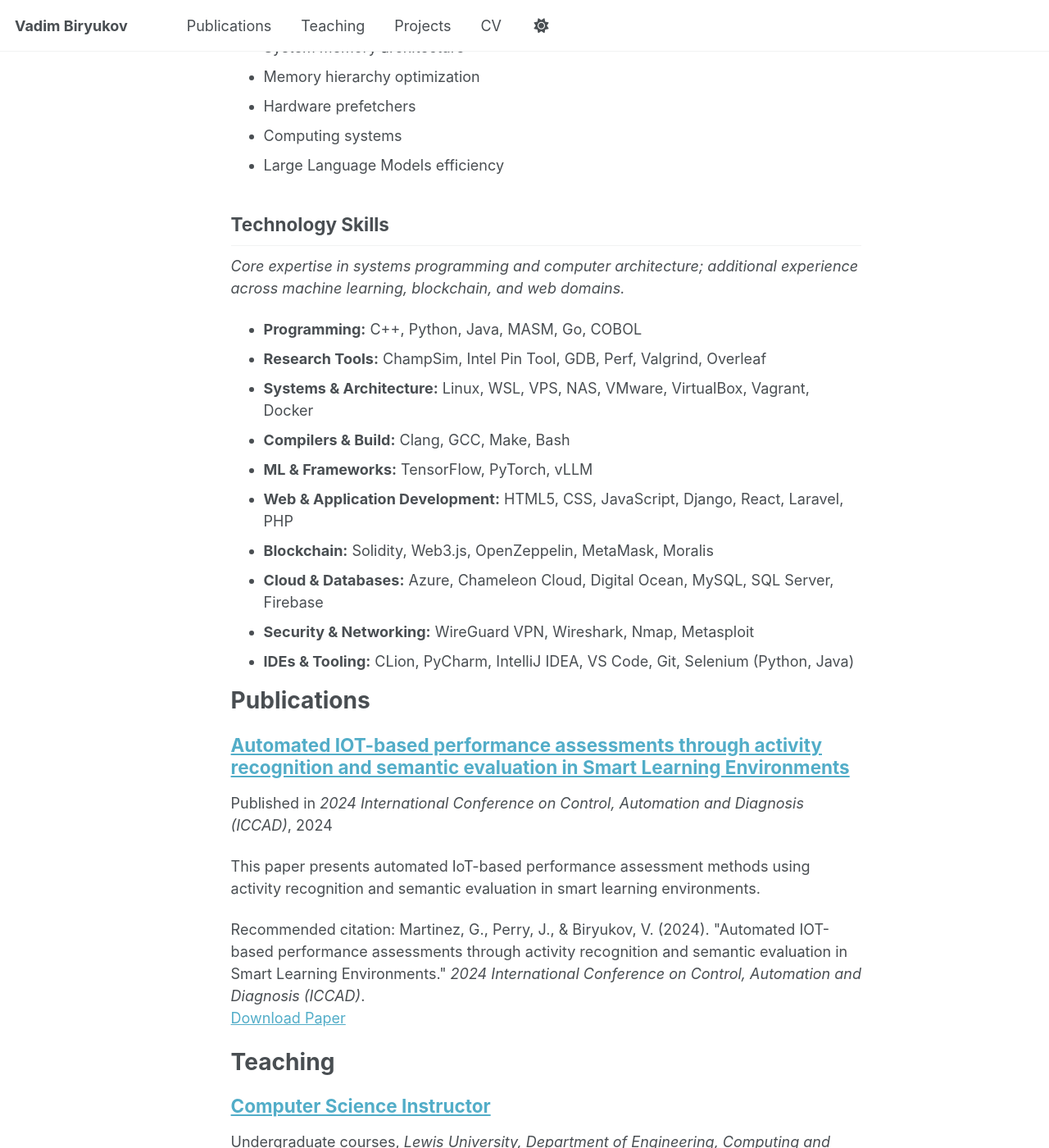
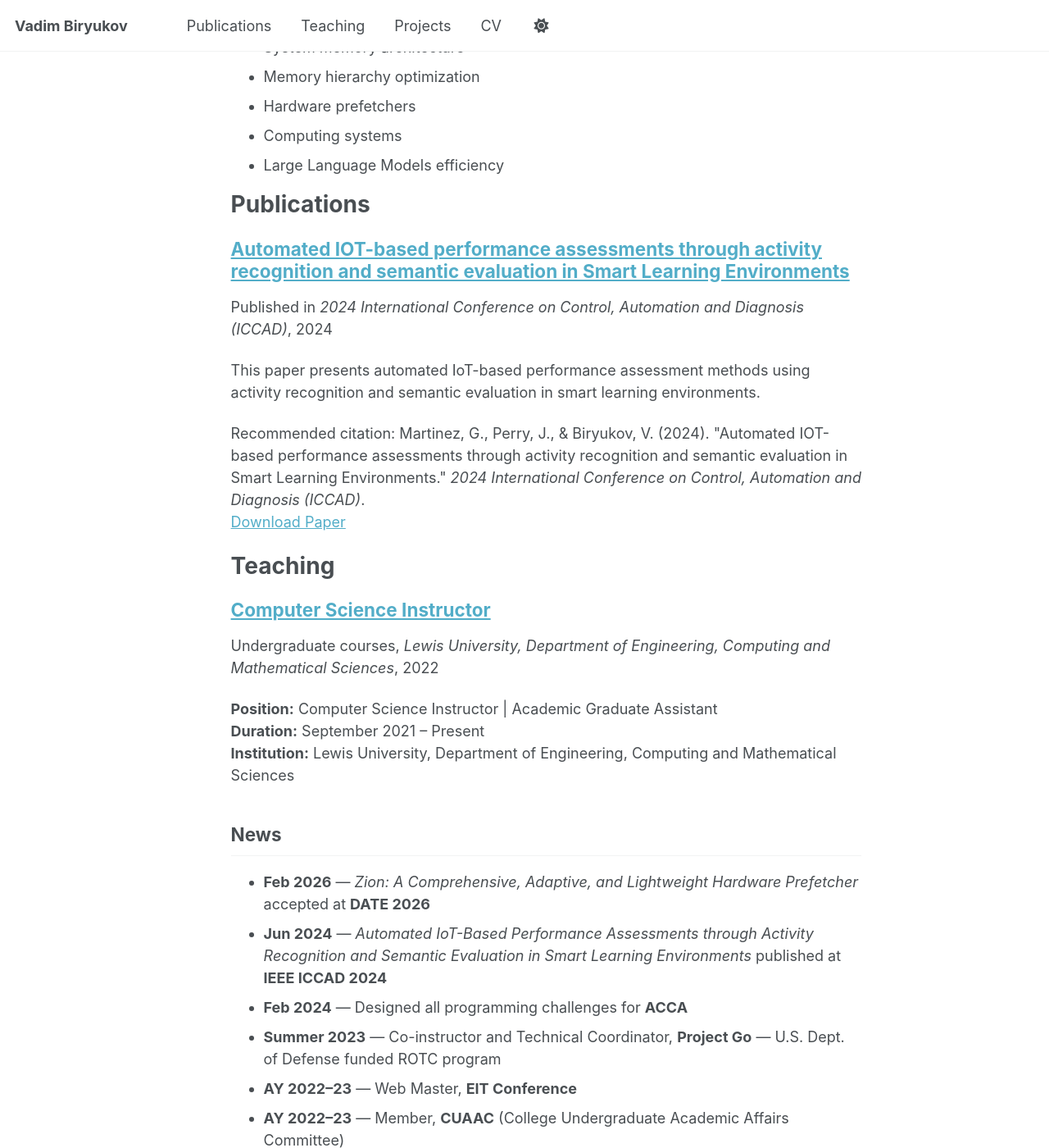
Before and after one commit to VadimBir/VadimBir.github.io, a Jekyll site: the page built from _pages/about.md, in a window 1280 px wide and 1400 px high, scrolled down 496 px. Shown: the whole window at 82% size. Built offline with Jekyll 4.4.1, drawn with Linux system fonts in a browser that asks for light colours; some of the changed text lies outside the part shown.

Commit message:
Update the Information Upto Date Feb 2026

```diff
--- a/_pages/about.md
+++ b/_pages/about.md
@@ -67,26 +67,6 @@ I am a <b>Computer Science Instructor</b> at Department of Engineering, Computin
 * Large Language Models efficiency
 
 
-## Technology Skills
-*Core expertise in systems programming and computer architecture;
-additional experience across machine learning, blockchain, and web domains.*
-
-* **Programming:** C++, Python, Java, MASM, Go, COBOL
-* **Research Tools:** ChampSim, Intel Pin Tool, GDB, Perf, Valgrind, Overleaf
-* **Systems & Architecture:** Linux, WSL, VPS, NAS, VMware, VirtualBox, Vagrant, Docker
-* **Compilers & Build:** Clang, GCC, Make, Bash
-* **ML & Frameworks:** TensorFlow, PyTorch, vLLM
-* **Web & Application Development:** HTML5, CSS, JavaScript, Django, React, Laravel, PHP
-* **Blockchain:** Solidity, Web3.js, OpenZeppelin, MetaMask, Moralis
-* **Cloud & Databases:** Azure, Chameleon Cloud, Digital Ocean, MySQL, SQL Server, Firebase
-* **Security & Networking:** WireGuard VPN, Wireshark, Nmap, Metasploit
-* **IDEs & Tooling:** CLion, PyCharm, IntelliJ IDEA, VS Code, Git, Selenium (Python, Java)
-<!-- **Web & Blockchain Technologies:** HTML5, CSS, React, JavaScript, Django, Laravel, PHP, Solidity, OpenZeppelin, Web3, Moralis, Python-Selenium, Java-Selenium -->
-
-
-<!-- **Operating Systems & Virtualization:** Windows, MacOS X, Linux, WSL, VPS, NAS, iOS, Android, VMWare, VirtualBox, Vagrant -->
-
-
 # Publications
 
 {% if site.publications.size > 0 %}
@@ -116,10 +96,3 @@ additional experience across machine learning, blockchain, and web domains.*
 - **AY 2022–23** — Web Master, **EIT Conference**
 - **AY 2022–23** — Member, **CUAAC** (College Undergraduate Academic Affairs Committee)
 - **Summer 2022** — Technical Coordinator, **STARTALK** — U.S. Dept. of Education funded language program
-<!-- {% if site.posts.size > 0 %}
-{% for post in site.posts limit:5 %}
-* **{{ post.date | date: "%B %Y" }}**: {{ post.title }}
-{% endfor %}
-{% else %}
-<p>No recent news updates.</p>
-{% endif %} -->
```
